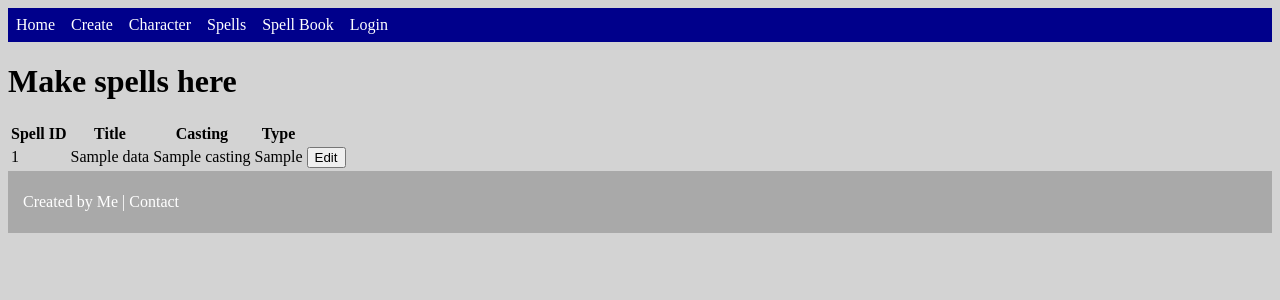
After one commit to LeoKnox/python_character, a Python web app: template application/templates/scribe.html in a window 1280 px wide. The commit adds this page. Shown: the top 300 px of the page. Run offline with Jinja, Linux system fonts and the light colour scheme; the template is opened without the code that fills it: most values are stand-ins (such as "Sample title", 1, 10 or a date in 2020).

Commit message:
Add files via upload

```diff
--- a/application/static/css/styles.css
+++ b/application/static/css/styles.css
@@ -4,6 +4,10 @@ body {
 
 main {
     padding: 5px 10px;
+}
+
+.char {
+    font-size: 1.2em;
 }
 
 footer {
--- a/application/templates/index.html
+++ b/application/templates/index.html
@@ -3,7 +3,7 @@
 {% block content %}
     <main>
         {% if session['charname'] %}
-            <h3>Welcome</h3>
+            <h3>Beginning of Adventure</h3>
         {% else %}
             <p>Login to character. <a href={{url_for('login') }}">Login</a></p>
         {% endif %}
--- a/application/templates/layout.html
+++ b/application/templates/layout.html
@@ -11,6 +11,10 @@
 </head>
 <body>
     {% include "includes/nav.html" %}
+
+    {% if session['charname'] %}
+    <span class='char'>Welcome {{ session['charname'] }}</span>
+    {% endif %}
 
     {% with messages = get_flashed_messages() %}
         {% if messages %}
--- /dev/null
+++ b/application/templates/scribe.html
@@ -0,0 +1,35 @@
+{% extends "layout.html" %}
+
+{% block content %}
+
+<h1>Make spells here</h1>
+    <table>
+        <thead>
+            <tr>
+                <th>Spell ID</th>
+                <th>Title</th>
+                <th>Casting</th>
+                <th>Type</th>
+            </tr>
+        </thead>
+        <tbody>
+            {% for data in spellData %}
+            <tr>
+                <td>{{ data["spellID"]}}</td>
+                <td>{{ data["title"] }}</td>
+                <td>{{ data["casting"] }}</td>
+                <td>{{ data["spell_type"] }}</td>
+                <td>
+                    <form action="{{ url_for('scibe') }}" method="POST">
+                        <input type="hidden" name="spellID" value="{{ data['spellID'] }}">
+                        <input type="hidden" name="title" value="{{ data['title'] }}">
+                        <input type="hidden" name="casting" value="{{ data['casting'] }}">
+                        <input type="hidden" name="spell_type" value="{{ data['spell_type'] }}">
+                        <button>Edit</button>
+                    </form>
+                </td>
+            </tr>
+            {% endfor %}
+        </tbody>
+    </table>
+{% endblock %}
```
Also changed, not shown: application/routes.py (+24 -0 lines).
